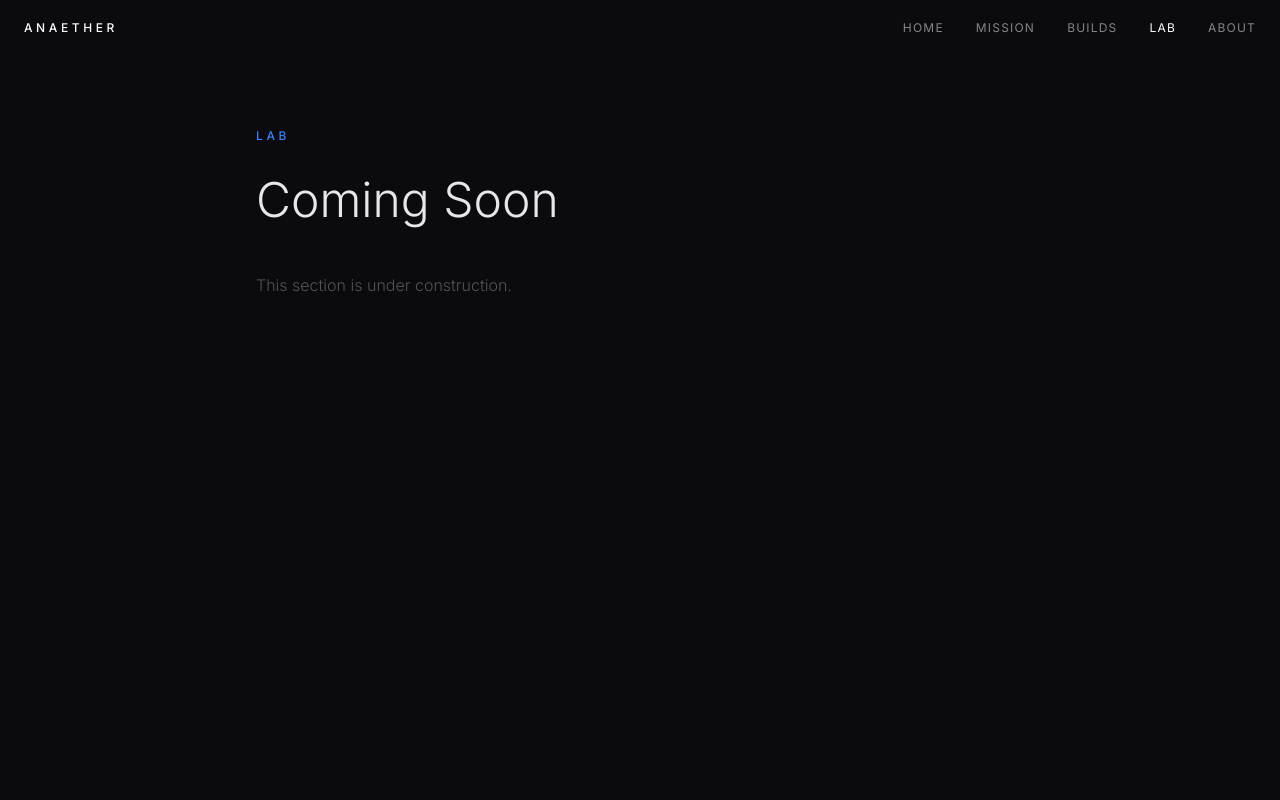
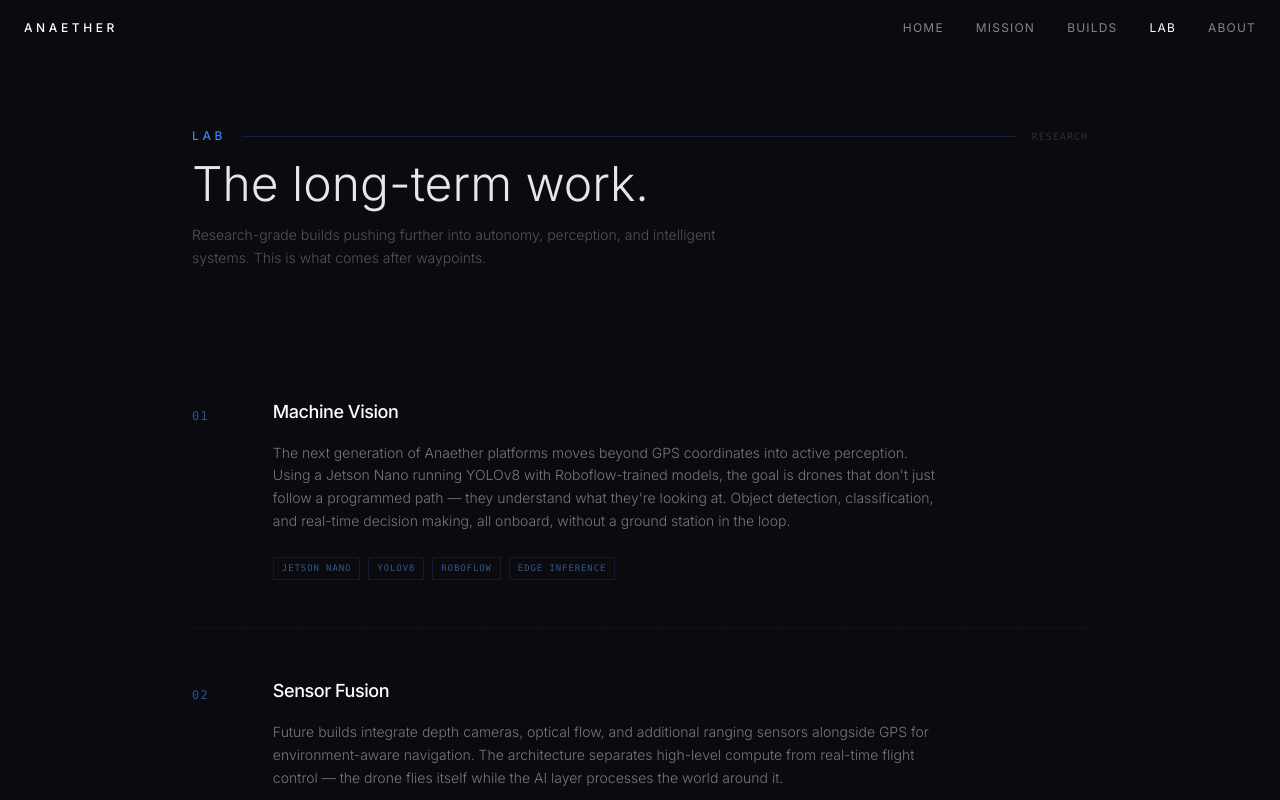
Before and after one commit to OwenTWebb/anaether-systems, a Next.js app: page /lab in a window 1280 px wide. Shown: the top 800 px of the page. Built offline with nearby package versions, Linux system fonts and the light colour scheme.

Commit message:
build lab page with grid bg, numbered sections, mono tags

```diff
--- a/app/lab/page.tsx
+++ b/app/lab/page.tsx
@@ -1,19 +1,108 @@
 import Navbar from "@/components/Navbar";
+
+const sections = [
+  {
+    index: "01",
+    title: "Machine Vision",
+    body: "The next generation of Anaether platforms moves beyond GPS coordinates into active perception. Using a Jetson Nano running YOLOv8 with Roboflow-trained models, the goal is drones that don't just follow a programmed path — they understand what they're looking at. Object detection, classification, and real-time decision making, all onboard, without a ground station in the loop.",
+    tags: ["Jetson Nano", "YOLOv8", "Roboflow", "Edge Inference"],
+  },
+  {
+    index: "02",
+    title: "Sensor Fusion",
+    body: "Future builds integrate depth cameras, optical flow, and additional ranging sensors alongside GPS for environment-aware navigation. The architecture separates high-level compute from real-time flight control — the drone flies itself while the AI layer processes the world around it.",
+    tags: ["Depth Camera", "Optical Flow", "LIDAR", "GPS Fusion"],
+  },
+  {
+    index: "03",
+    title: "Applications",
+    body: "The vision stack opens up use cases that coordinates alone can't solve: autonomous livestock and wildlife monitoring, endangered species population surveys, habitat mapping, and conservation patrol. Areas where a drone that can see and react beats one that can only follow a route.",
+    tags: ["Wildlife", "Conservation", "Habitat Mapping", "Surveillance"],
+  },
+];
 
 export default function Lab() {
   return (
-    <main className="min-h-screen pt-32 px-6">
+    <main className="min-h-screen pt-32 px-6 pb-24 relative overflow-hidden">
       <Navbar />
-      <div className="max-w-3xl mx-auto">
-        <p className="text-xs tracking-[0.3em] text-blue-500 uppercase mb-8 font-medium">
-          Lab
+
+      {/* Subtle grid background */}
+      <div
+        className="pointer-events-none fixed inset-0 opacity-[0.03]"
+        style={{
+          backgroundImage:
+            "linear-gradient(#3b82f6 1px, transparent 1px), linear-gradient(90deg, #3b82f6 1px, transparent 1px)",
+          backgroundSize: "60px 60px",
+        }}
+      />
+
+      <div className="max-w-4xl mx-auto relative">
+        {/* Header */}
+        <div className="flex items-center gap-4 mb-4">
+          <p className="text-xs tracking-[0.3em] text-blue-500 uppercase font-medium">
+            Lab
+          </p>
+          <div className="flex-1 h-px bg-blue-500/20" />
+          <p className="text-[10px] tracking-widest text-white/15 uppercase font-mono">
+            Research
+          </p>
+        </div>
+
+        <h1 className="text-4xl sm:text-5xl font-light text-white/90 leading-tight mb-4">
+          The long-term work.
+        </h1>
+        <p className="text-white/30 text-sm font-light leading-relaxed mb-20 max-w-xl">
+          Research-grade builds pushing further into autonomy, perception, and
+          intelligent systems. This is what comes after waypoints.
         </p>
-        <h1 className="text-4xl sm:text-5xl font-light text-white/90 leading-tight mb-12">
-          Coming Soon
-        </h1>
-        <p className="text-white/30 text-base font-light leading-relaxed">
-          This section is under construction.
-        </p>
+
+        {/* Sections */}
+        <div className="space-y-0">
+          {sections.map((section, i) => (
+            <div key={section.index}>
+              <div className="grid grid-cols-[auto_1fr] gap-8 sm:gap-16 py-12">
+                {/* Index */}
+                <div className="pt-1">
+                  <span className="text-xs font-mono text-blue-500/60 tracking-widest">
+                    {section.index}
+                  </span>
+                </div>
+
+                {/* Content */}
+                <div>
+                  <h2 className="text-lg font-medium text-white mb-4 tracking-tight">
+                    {section.title}
+                  </h2>
+                  <p className="text-sm text-white/45 font-light leading-relaxed mb-6 max-w-2xl">
+                    {section.body}
+                  </p>
+                  {/* Tags */}
+                  <div className="flex flex-wrap gap-2">
+                    {section.tags.map((tag) => (
+                      <span
+                        key={tag}
+                        className="text-[9px] font-mono tracking-widest text-blue-400/50 uppercase border border-blue-500/15 px-2 py-1"
+                      >
+                        {tag}
+                      </span>
+                    ))}
+                  </div>
+                </div>
+              </div>
+              {i < sections.length - 1 && (
+                <div className="h-px bg-white/[0.04]" />
+              )}
+            </div>
+          ))}
+        </div>
+
+        {/* Footer line */}
+        <div className="mt-16 flex items-center gap-4">
+          <div className="flex-1 h-px bg-white/[0.04]" />
+          <p className="text-[10px] font-mono tracking-widest text-white/15 uppercase">
+            Active Research
+          </p>
+        </div>
       </div>
     </main>
   );
```
